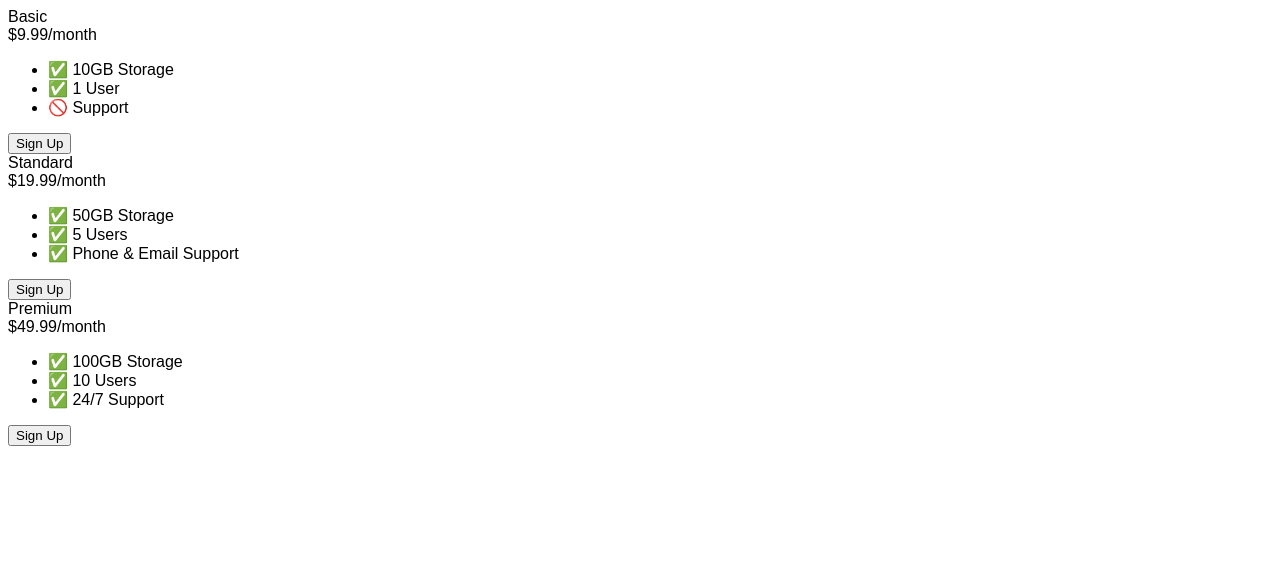
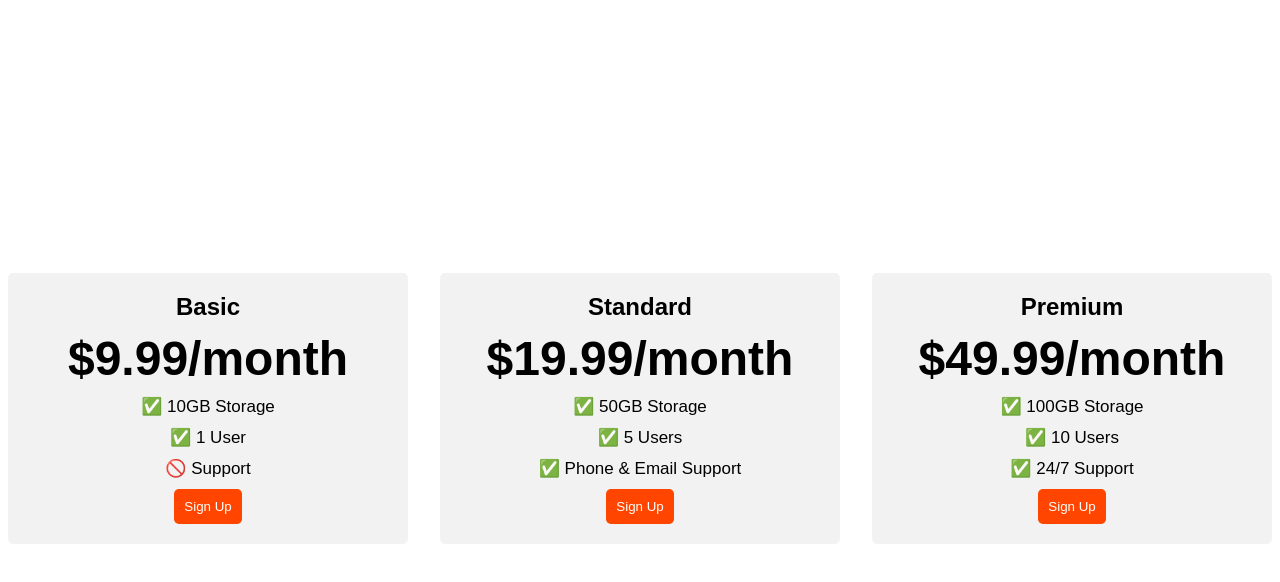
Before and after one commit to FlyingLassan/Learning_flexbox, a plain HTML site: page index.html in a window 1280 px wide. Drawn offline with Linux system fonts and the light colour scheme; a web font is replaced by a local one.

Commit message:
Update index.html

```diff
--- a/index.html
+++ b/index.html
@@ -12,8 +12,60 @@
       body {
         font-family: "Sono", sans-serif;
       }
+      .pricing-container{
+          display:flex;
+          justify-content:space-between;
+          align-items:center;
+          height:100vh;
+          gap:2rem;
+
+
+        }
+        .pricing-plan{
+          flex:1;
+          max-width:400px;
+          padding:20px;
+          background-color:#f2f2f2;
+          border-radius:5px;
+          text-align:center;
+        }
+        .plan-title{
+          font-size:24px;
+          font-weight:bold;
+          margin-bottom:10px;
+        }
+        .plan-price{
+          font-weight:bold;
+          font-size:48px;
+          margin-bottom:10px;
+        }
+        .plan-features{
+          font-size:17px;
+          padding:0;
+          margin:0;
+        }
+        .plan-features li{
+          list-style:none;
+          margin:10px;
+        }
+        .plan-button{
+          background-color:orangered;
+          border-radius:5px;
+          padding:10px;
+          color:white;
+          border:none;
+        }
+
 
       @media (max-width: 1250px) {
+        .pricing-container{
+          display:flex;
+          flex-direction:column;
+          height:100%;
+
+        }
+
+
       }
     </style>
   </head>
```
